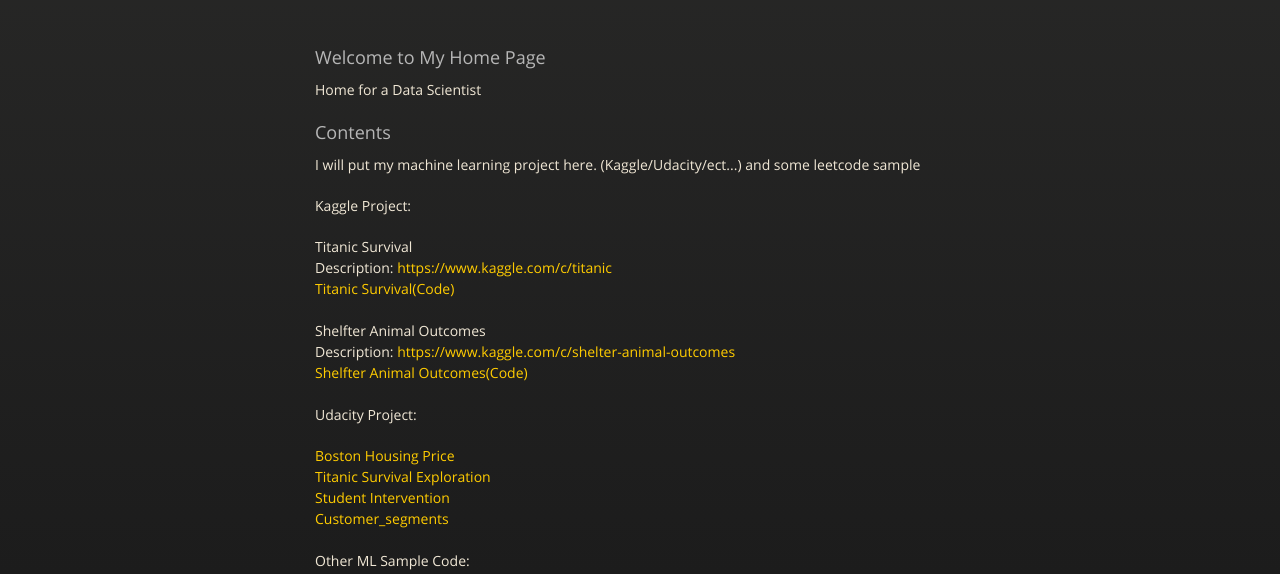
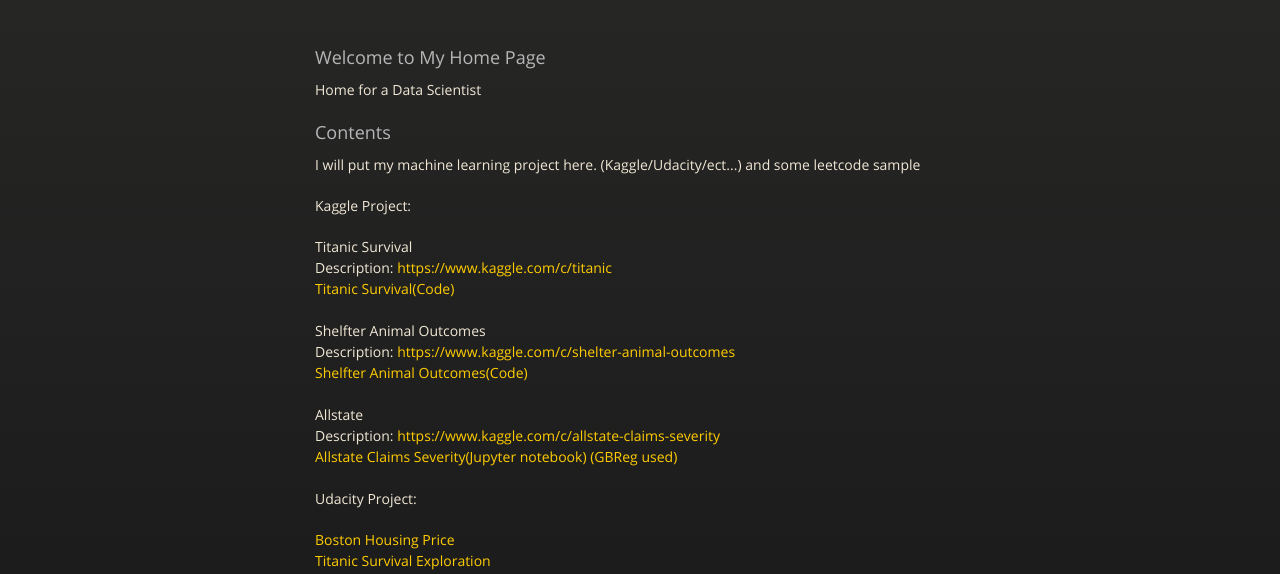
Before and after one commit to icedarkness/icedarkness.github.io, a plain HTML site: page index.html in a window 1280 px wide. Shown: the part 226-800 px from the top of the page. Drawn offline with nearby package versions, Linux system fonts and the light colour scheme.

Commit message:
Update index.html

```diff
--- a/index.html
+++ b/index.html
@@ -54,6 +54,9 @@
 Description: <a href="https://www.kaggle.com/c/shelter-animal-outcomes">https://www.kaggle.com/c/shelter-animal-outcomes</a><br>
 <a href="https://github.com/icedarkness/machine_learning/blob/gh-pages/animal_survival.py">Shelfter Animal Outcomes(Code)</a><br><br>
 
+Allstate<br>
+Description: <a href="https://www.kaggle.com/c/allstate-claims-severity">https://www.kaggle.com/c/allstate-claims-severity</a><br>
+<a href="https://github.com/icedarkness/machine_learning/blob/gh-pages/Allstate.ipynb">Allstate Claims Severity(Jupyter notebook) (GBReg used)</a><br><br>
 
 <p>Udacity Project:</p>
 <a href="https://github.com/icedarkness/machine_learning/blob/gh-pages/boston_housing.ipynb">Boston Housing Price</a><br>
```
